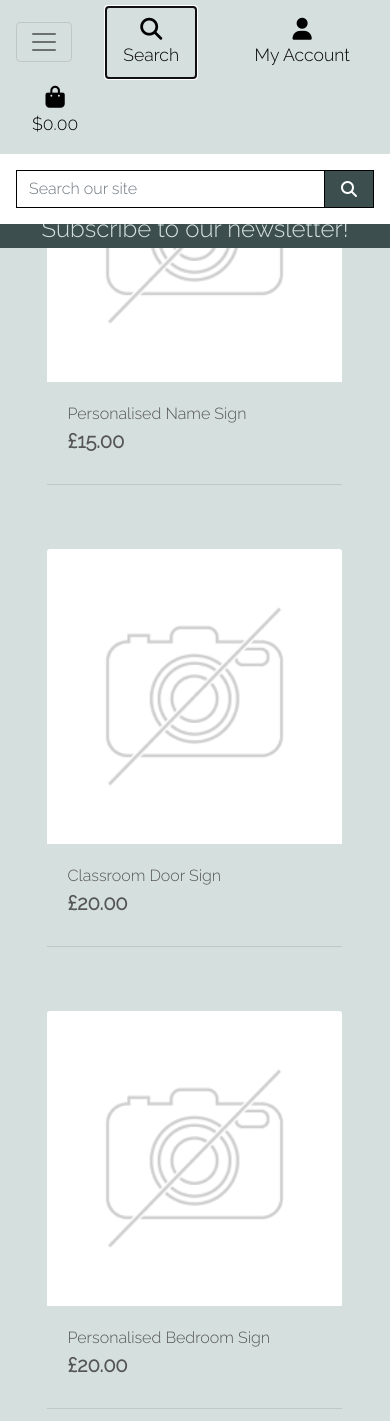
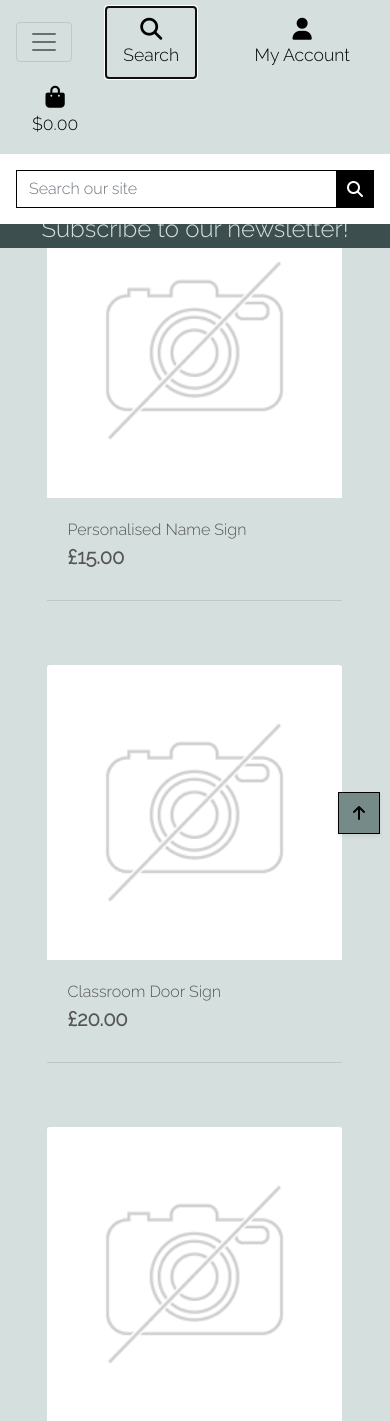
Before and after one commit to et9719/arty_farty, a Django app: page /products/ in a window 390 px wide, after a click on "Search". Shown: the top 1421 px of the page. Run offline with Django 4.2, Linux system fonts and the light colour scheme; data comes from the database, SQL or seed files in the repository; some libraries are stand-ins or nearby versions; some web fonts are replaced.

Commit message:
added product details functionality

```diff
--- a/products/templates/products/products.html
+++ b/products/templates/products/products.html
@@ -25,11 +25,11 @@
                         <div class="col-sm-6 col-md-6 col-lg-4 col-xl-3">
                             <div class="card h-100 border-0 bg-five">
                                 {% if product.image %}
-                                <a href="">
+                                <a href="{% url 'product_detail' product.id %}">
                                     <img class="card-img-top img-fluid" src="{{ product.image.url }}" alt="{{ product.name }}">
                                 </a>
                                 {% else %}
-                                <a href="">
+                                <a href="{% url 'product_detail' product.id %}">
                                     <img class="card-img-top img-fluid" src="../media/noimage.png" alt="{{ product.name }}">
                                 </a>
                                 {% endif %}
@@ -69,5 +69,41 @@
                 </div>
             </div>
         </div>
+        <div class="btt-button bg-six shadow-sm rounded-0 border border-black">
+            <a class="btt-link d-flex h-100">
+                <i class="fas fa-arrow-up text-black mx-auto my-auto"></i>
+            </a>
+        </div>
     </div>
 {% endblock %}
+{% block postloadjs %}
+    {{ block.super }}
+    <script>
+		$('.btt-link').click(function(e) {
+			window.scrollTo(0,0)
+		})
+	</script>
+
+    <script>
+        $('#sort-selector').change(function() {
+            var selector = $(this);
+            var currentUrl = new URL(window.location);
+
+            var selectedVal = selector.val();
+            if(selectedVal != "reset"){
+                var sort = selectedVal.split("_")[0];
+                var direction = selectedVal.split("_")[1];
+
+                currentUrl.searchParams.set("sort", sort);
+                currentUrl.searchParams.set("direction", direction);
+
+                window.location.replace(currentUrl);
+            } else {
+                currentUrl.searchParams.delete("sort");
+                currentUrl.searchParams.delete("direction");
+
+                window.location.replace(currentUrl);
+            }
+        })
+    </script>
+{% endblock %}
--- a/products/urls.py
+++ b/products/urls.py
@@ -4,4 +4,5 @@ from . import views
 
 urlpatterns = [
     path('', views.all_products, name='products'),
+    path('<int:product_id>/', views.product_detail, name='product_detail'),
 ]
--- a/products/views.py
+++ b/products/views.py
@@ -1,5 +1,5 @@
 ''' imports '''
-from django.shortcuts import render
+from django.shortcuts import render, get_object_or_404
 from .models import Product
 
 def all_products(request):
@@ -12,3 +12,15 @@ def all_products(request):
     }
 
     return render(request, 'products/products.html', context)
+
+
+def product_detail(request, product_id):
+    """ A view to show individual product detail """
+
+    product = get_object_or_404(Product, pk=product_id)
+
+    context = {
+        'product': product,
+    }
+
+    return render(request, 'products/product_detail.html', context)
--- a/static/css/baseh.css
+++ b/static/css/basej.css
@@ -147,6 +147,86 @@ body {
     margin-top: 50px;
 }
 
+/* Products */
+
+
+
+/* Buttons */
+.btn-file {
+    position: relative;
+    overflow: hidden;
+}
+
+.btn-file input[type="file"] {
+    position: absolute;
+    top: 0;
+    right: 0;
+    min-width: 100%;
+    min-height: 100%;
+    opacity: 0;
+    cursor: pointer;
+}
+
+.btn.btn-outline-black.rounded-0,
+.btn.btn-black.rounded-0 {
+    padding: .375rem .375rem;
+}
+
+.btn.btn-outline-black.rounded-0.btn-lg,
+.btn.btn-black.rounded-0.btn-lg {
+    padding: .375rem .375rem;
+    font-size: .75rem;
+}
+
+.site-button {
+    background-color: lightgray;
+    border: 2px solid black;
+    color: black;
+    text-align: center;
+}
+
+.btn-black {
+    background: black;
+    color: white;
+}
+
+.site-button:hover,
+.site-button:active,
+.site-button:focus,
+.btn-black:hover,
+.btn-black:active,
+.btn-black:focus {
+    background: rgb(212, 200, 178);
+    color: white;
+}
+
+.btt-button {
+    height: 42px;
+    width: 42px;
+    position: fixed;
+    bottom: 10px;
+    right: 10px;
+}
+
+.btt-link,
+.update-link,
+.remove-item {
+    cursor: pointer;
+}
+
+.btn-outline-black {
+    background: white;
+    color: black !important;
+    border: 2px solid black;
+}
+
+.btn-outline-black:hover,
+.btn-outline-black:active,
+.btn-outline-black:focus {
+    background: black;
+    color: white !important;
+}
+
 /* -------------------------------- Media Queries */
 
 /* Slightly larger container on xl screens */
@@ -170,3 +250,15 @@ body {
           padding-top: 210px;
       }
   }
+
+/* pad the top a bit when navbar is collapsed on mobile */
+
+@media (max-width: 991px) {
+    .header-container {
+        padding-top: 116px;
+    }
+
+    body {
+        height: calc(100vh - 116px);
+    }
+}
--- a/templates/base.html
+++ b/templates/base.html
@@ -17,7 +17,7 @@
         <link rel="preconnect" href="https://fonts.googleapis.com">
         <link rel="preconnect" href="https://fonts.gstatic.com" crossorigin>
         <link href="https://fonts.googleapis.com/css2?family=Cabin&family=Cormorant+SC:wght@600;700&family=Quicksand&family=Raleway:wght@300&display=swap" rel="stylesheet">
-        <link rel="stylesheet" href="{% static 'css/baseh.css' %}">
+        <link rel="stylesheet" href="{% static 'css/basej.css' %}">
         {% endblock %}
 
         {% block extra_css %}
--- a/templates/includes/main-nav.html
+++ b/templates/includes/main-nav.html
@@ -1,12 +1,13 @@
 <div class="collapse navbar-collapse" id="main-nav">
     <ul class="navbar-nav w-auto mx-auto">
         <li class="nav-item dropdown">
-            <a class="logo-font font-weight-bold nav-link text-three mr-5" href="#" id="homeware-link" data-toggle="dropdown" aria-haspopup="true" aria-expanded="false">
-                Homeware
+            <a class="logo-font font-weight-bold nav-link text-three mr-5" href="#" id="all-products-link" data-toggle="dropdown" aria-haspopup="true" aria-expanded="false">
+                All Products
             </a>
-            <div class="dropdown-menu border-0" aria-labelledby="homeware-link">
-                <a href="" class="dropdown-item">All Homeware</a>
-                <a href="" class="dropdown-item">Glasses</a>
+            <div class="dropdown-menu border-0" aria-labelledby="all-products-link">
+                <a href="" class="dropdown-item">By Price</a>
+                <a href="" class="dropdown-item">By Category</a>
+                <a href="{% url 'products' %}" class="dropdown-item">All products</a>
             </div>
         </li>
 
@@ -16,10 +17,9 @@
             </a>
             <div class="dropdown-menu border-0" aria-labelledby="kids-link">
                 <a href="" class="dropdown-item">All Kids</a>
-                <a href="" class="dropdown-item">Flash Cards</a>
-                <a href="" class="dropdown-item">Resin Alphabet</a>
-                <a href="" class="dropdown-item">Water Bottles</a>
-                <a href="" class="dropdown-item">Money Boxes</a>
+                <a href="" class="dropdown-item">Education</a>
+                <a href="" class="dropdown-item">ect</a>
+
             </div>
         </li>
 
```
Also changed, not shown: products/templates/products/product_detail.html (added, +37 -0 lines).
